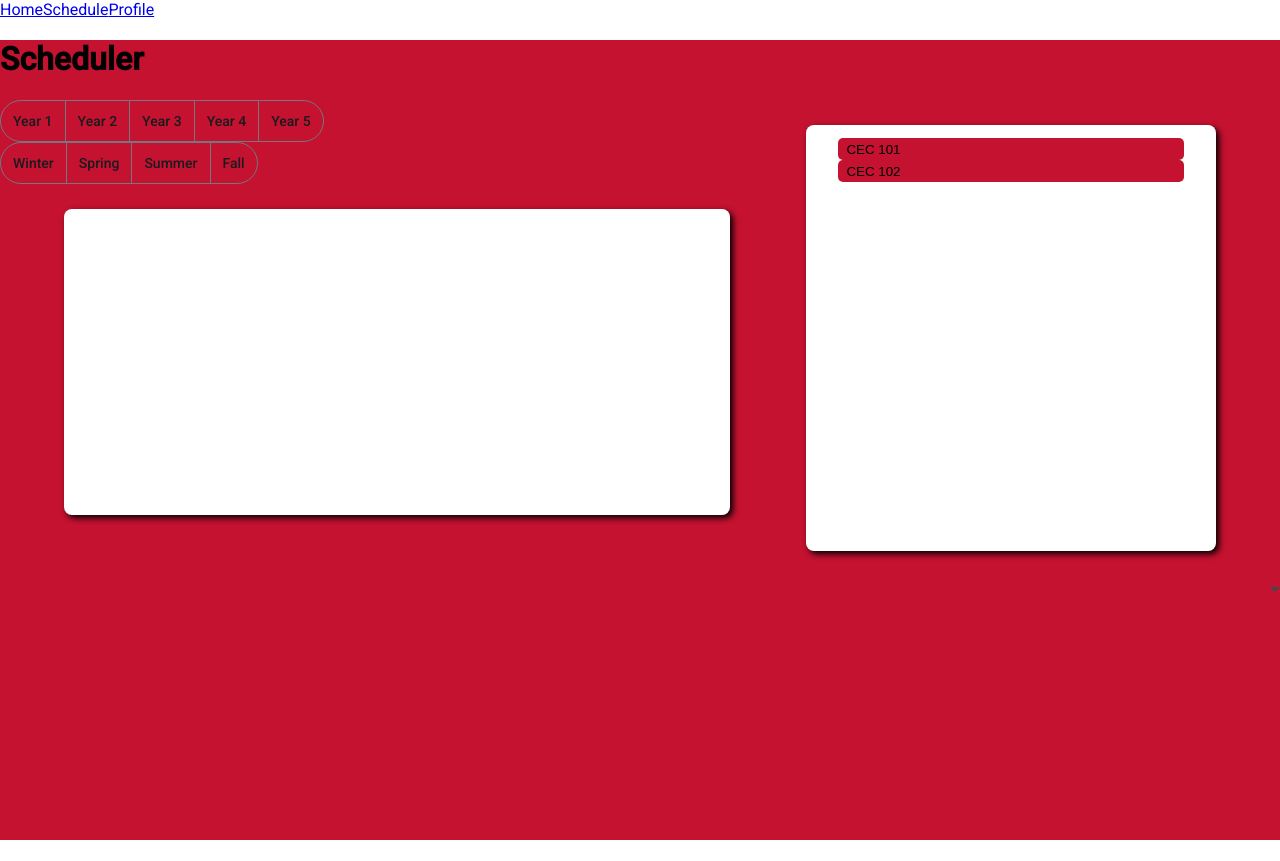
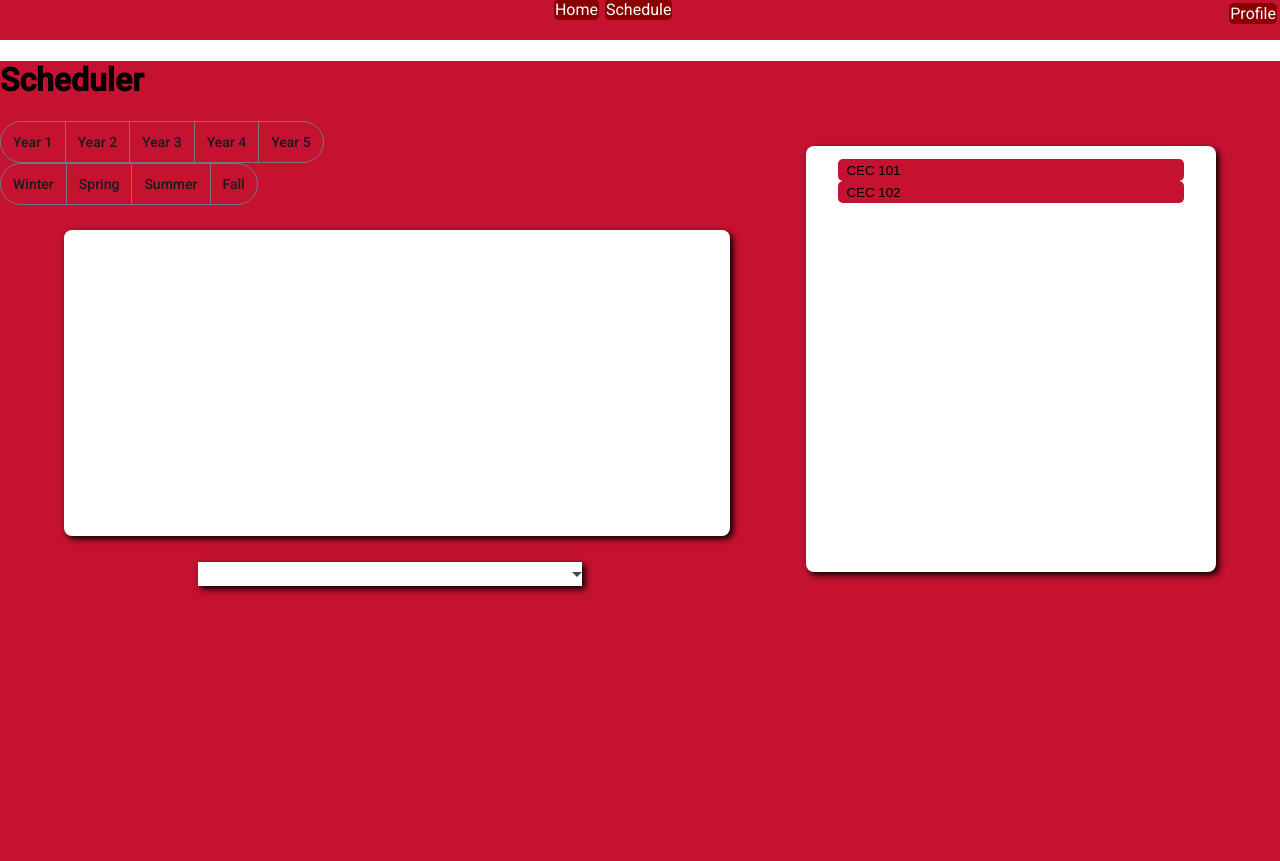
Before and after one commit to NuckJunes/CoursePlannerRemake, an Angular app in the folder CoursePlanner_Frontend/: page /schedule-create-edit in a window 1280 px wide. Before the commit the page ends 840 px from the top, so only its background shows below. Built offline with nearby package versions, Linux system fonts and the light colour scheme.

Commit message:
Fixed some css for navbar

```diff
--- a/CoursePlanner_Frontend/src/app/home/home.component.css
+++ b/CoursePlanner_Frontend/src/app/home/home.component.css
@@ -0,0 +1,3 @@
+.nav {
+    height: 100vh;
+}
--- a/CoursePlanner_Frontend/src/app/home/home.component.html
+++ b/CoursePlanner_Frontend/src/app/home/home.component.html
@@ -1,4 +1,4 @@
-<app-navbar></app-navbar>
+<app-navbar class="nav"></app-navbar>
 <h1>Course Planner</h1>
 <p>This is the description of how to use the course planner project</p>
 <div>
--- a/CoursePlanner_Frontend/src/app/navbar/navbar.component.css
+++ b/CoursePlanner_Frontend/src/app/navbar/navbar.component.css
@@ -0,0 +1,19 @@
+div {
+    background-color: #C41230;
+    height: 5%;
+    justify-content: center;
+    text-align: center;
+}
+
+a {
+    padding: 1px;
+    background-color: darkred;
+    border-radius: 5px;
+    color: white;
+    text-decoration: none;
+    margin: 3px;
+}
+
+#login {
+    float: right;
+}
--- a/CoursePlanner_Frontend/src/app/navbar/navbar.component.html
+++ b/CoursePlanner_Frontend/src/app/navbar/navbar.component.html
@@ -1,4 +1,5 @@
-
-<a routerLink="/">Home</a>
-<a routerLink="/schedule">Schedule</a>
-<a routerLink="{{loginProfile}}">{{loginString}}</a>
+<div>
+    <a id="home" routerLink="/">Home</a>
+    <a id="schedule" routerLink="/schedule">Schedule</a>
+    <a id="login" routerLink="{{loginProfile}}">{{loginString}}</a>
+</div>
--- a/CoursePlanner_Frontend/src/app/schedule-create-edit/schedule-create-edit.component.css
+++ b/CoursePlanner_Frontend/src/app/schedule-create-edit/schedule-create-edit.component.css
@@ -31,7 +31,32 @@ body {
     overflow: hidden;
     overflow-y: auto;
     background-color: white;
-    filter: drop-shadow(3px 3px 3px black)
+    filter: drop-shadow(3px 3px 3px black);
+}
+
+.majors {
+    text-align: center;
+    justify-content: center;
+    width: 100%;
+}
+
+.majors mat-select {
+    overflow: hidden;
+    overflow-y: auto;
+    background-color: white;
+    filter: drop-shadow(3px 3px 3px black);
+    text-align: center;
+    justify-content: center;
+    width: 30%;
+    height: 10%;
+}
+
+.sections {
+    text-align: center;
+    justify-content: center;
+    background-color: white;
+    filter: drop-shadow(3px 3px 3px black);
+    margin: 10px;
 }
 
 .changeButtons {
--- a/CoursePlanner_Frontend/src/app/schedule-create-edit/schedule-create-edit.component.html
+++ b/CoursePlanner_Frontend/src/app/schedule-create-edit/schedule-create-edit.component.html
@@ -29,7 +29,7 @@
     <!-- Displays all of the currently added courses -->
     <div class="selectedCourses">
         <ul>
-        <li *ngFor="let c of displayedCourses">
+            <li *ngFor="let c of displayedCourses">
                 {{c.Subject}} {{c.Course_Number}}
                 <button (click)="delete(c.Id)">X</button>
             </li>
@@ -42,6 +42,8 @@
                 <mat-option (onSelectionChange)="selectMajor(major)">{{major.Name}}</mat-option>
             }
          </mat-select>
+    </div>
+    <div class="sections">
          <ul>
             <li *ngFor="let s of displayedSections">
                 {{s.Name}} <!-- Progress bar with min/max displayed on top -->
--- a/CoursePlanner_Frontend/src/app/schedule-create-edit/schedule-create-edit.component.ts
+++ b/CoursePlanner_Frontend/src/app/schedule-create-edit/schedule-create-edit.component.ts
@@ -49,7 +49,7 @@ export class ScheduleCreateEditComponent {
       FeatureDTOs: [],
       CampusDTOs: [],
       SectionIds: [1],
-      PreRequisites: "(this.courses.find(i => (i.Id === 1)))"
+      PreRequisites: "(pc.find(i => i.courseId === 1))"
     }
   ];
   majors: Array<MajorResponseDTO> = [
@@ -112,12 +112,14 @@ export class ScheduleCreateEditComponent {
     };
 
     //Find course in global, move to courses
-    this.globalCourses.forEach(c => {
+    for(var c of this.globalCourses) {
       if(c.Id === id) {
         this.courses.push(c);
         newClass.courseId = c.Id;
+        this.updateSections(c, false);
+        break;
       }
-    });
+    }
 
     // Remove the course from global to prevent duplicates
     this.globalCourses = this.globalCourses.filter((value) => (value.Id !== id));
@@ -126,6 +128,56 @@ export class ScheduleCreateEditComponent {
     this.schedule?.Classes.push(newClass);
     this.classesChange();
   }
+
+  // requirementsCheck(preReq: string, id: number): boolean {
+  //   // Check requirements using eval()
+  //   // If false, give element a !
+  //   let c = this.classes.find(i => i.courseId === id);
+
+  //   if(c !== undefined)
+  //     var yearSemester = this.evalYearSeason(c);
+
+  //   let pc = this.classes.filter((value) => (this.evalYearSeason(value) < yearSemester))
+  //   let good = eval(preReq);
+  //   return good;
+  // }
+
+  // evalYearSeason(c: ClassInsertDTO): number {
+  //   let value = 0;
+  //   switch(c.semester) {
+  //     case "Fall":
+  //       value = value + 1;
+  //       break;
+  //     case "Winter":
+  //       value = value + 2;
+  //       break;
+  //     case "Spring":
+  //       value = value + 3;
+  //       break;
+  //     case "Summer":
+  //       value = value + 4;
+  //       break;
+  //   }
+
+  //   switch(c.year) {
+  //     case 1:
+  //       value = value + 10;
+  //       break;
+  //     case 2:
+  //       value = value + 20;
+  //       break;
+  //     case 3:
+  //       value = value + 30;
+  //       break;
+  //     case 4:
+  //       value = value + 40;
+  //       break;
+  //     case 5:
+  //       value = value + 50;
+  //       break;
+  //   }
+  //   return value;
+  // }
 
   delete(id: number) {
     //Remove the class
@@ -151,8 +203,10 @@ export class ScheduleCreateEditComponent {
     this.courses = this.courses.filter((value) => (value.Id !== id));
 
     //Add that course to the global courses
-    if(course)
+    if(course) {
       this.globalCourses.push(course);
+      this.updateSections(course, true);
+    }
     this.classesChange();
   }
 
```
Also changed, not shown: 2 other files (tests, documents, lock files or other folders).
